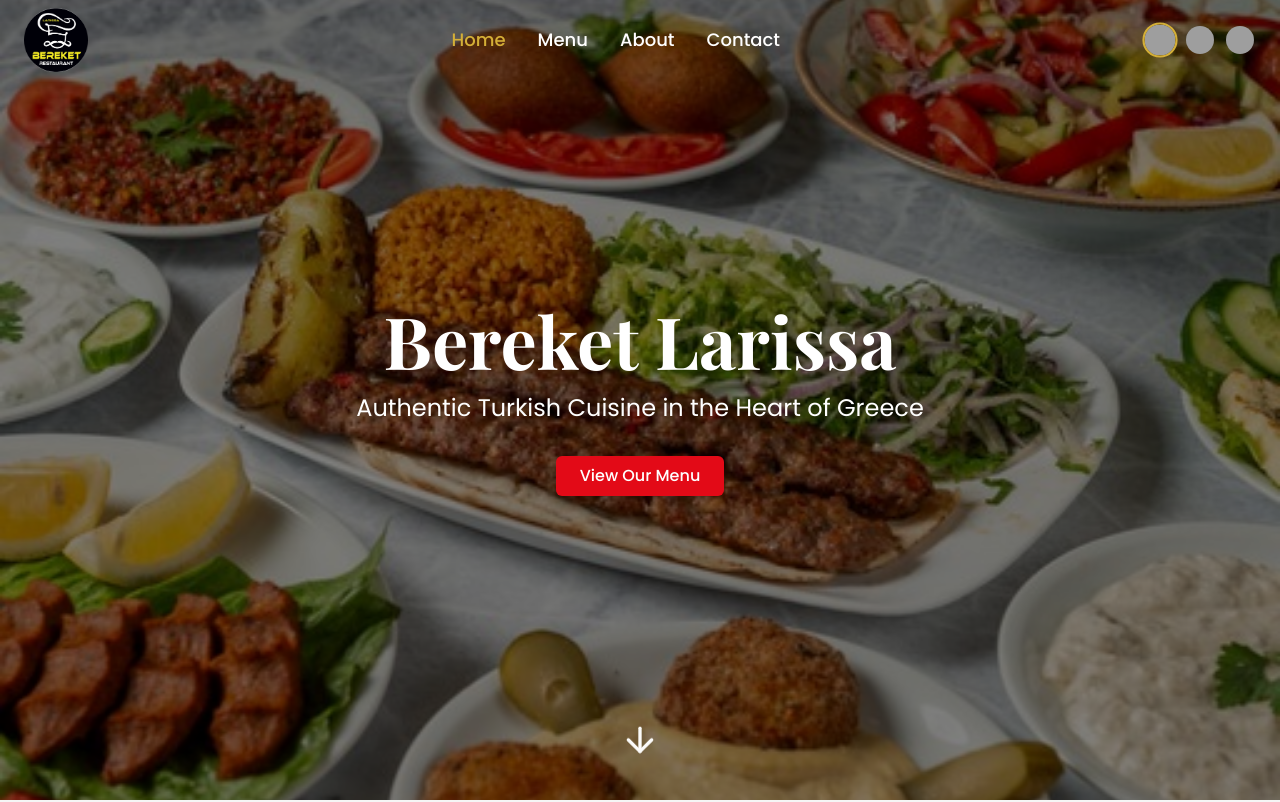
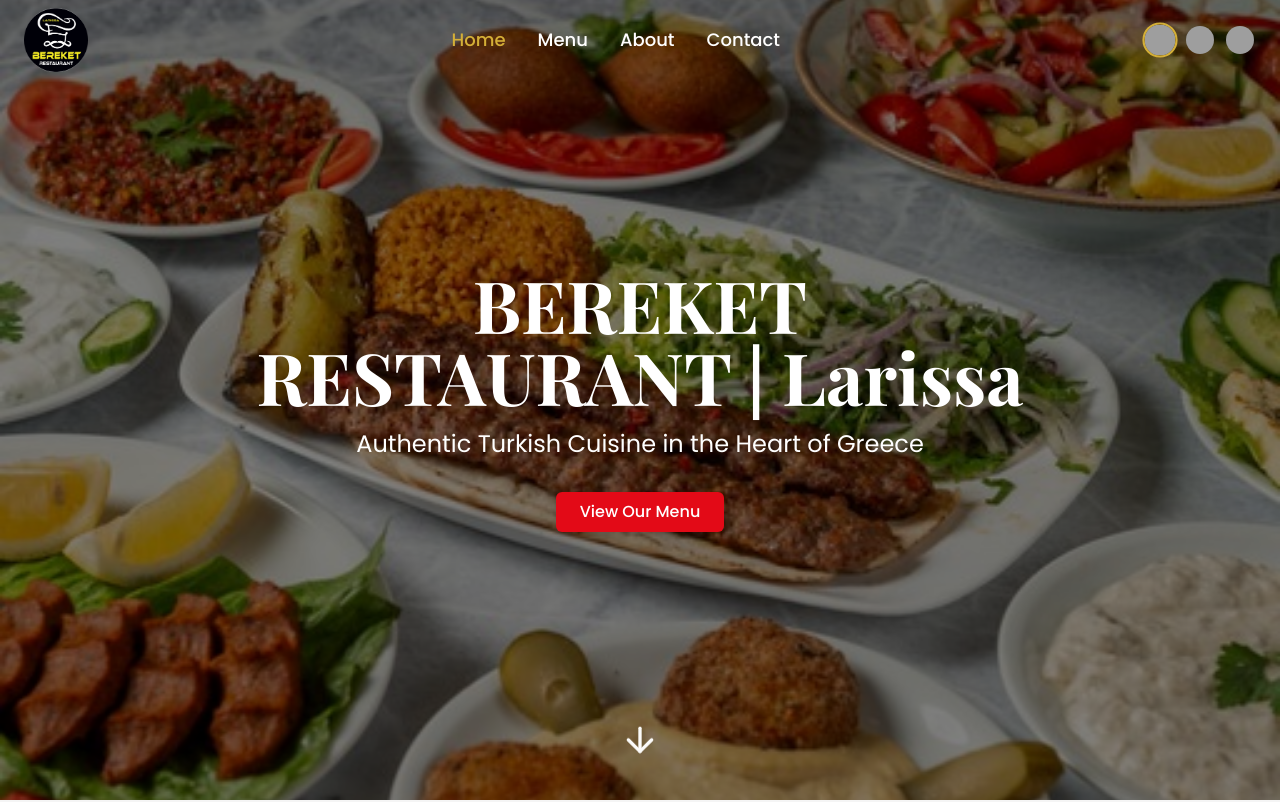
Before and after one commit to SelmanBilgen/larissa-latest, a React (Vite) app: page / in a window 1280 px wide. Shown: the top 802 px of the page. Built offline with nearby package versions, Linux system fonts and the light colour scheme; grey boxes are pictures that could not be loaded.

Commit message:
Update en.ts

```diff
--- a/src/translations/en.ts
+++ b/src/translations/en.ts
@@ -7,7 +7,7 @@
   },
   home: {
     hero: {
-      title: "Bereket Larissa",
+      title: "BEREKET RESTAURANT | Larissa",
       subtitle: "Authentic Turkish Cuisine in the Heart of Greece",
       cta: "View Our Menu"
     },
```
